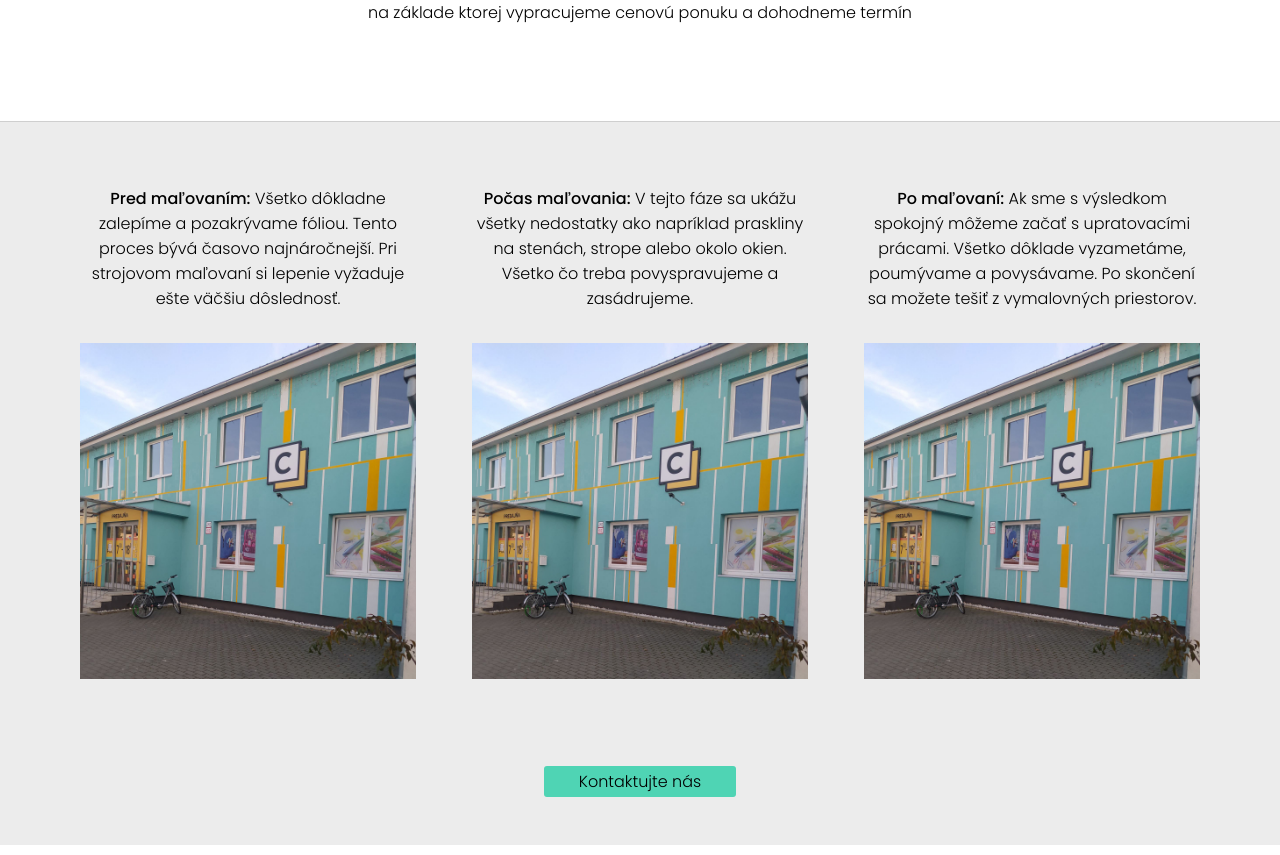
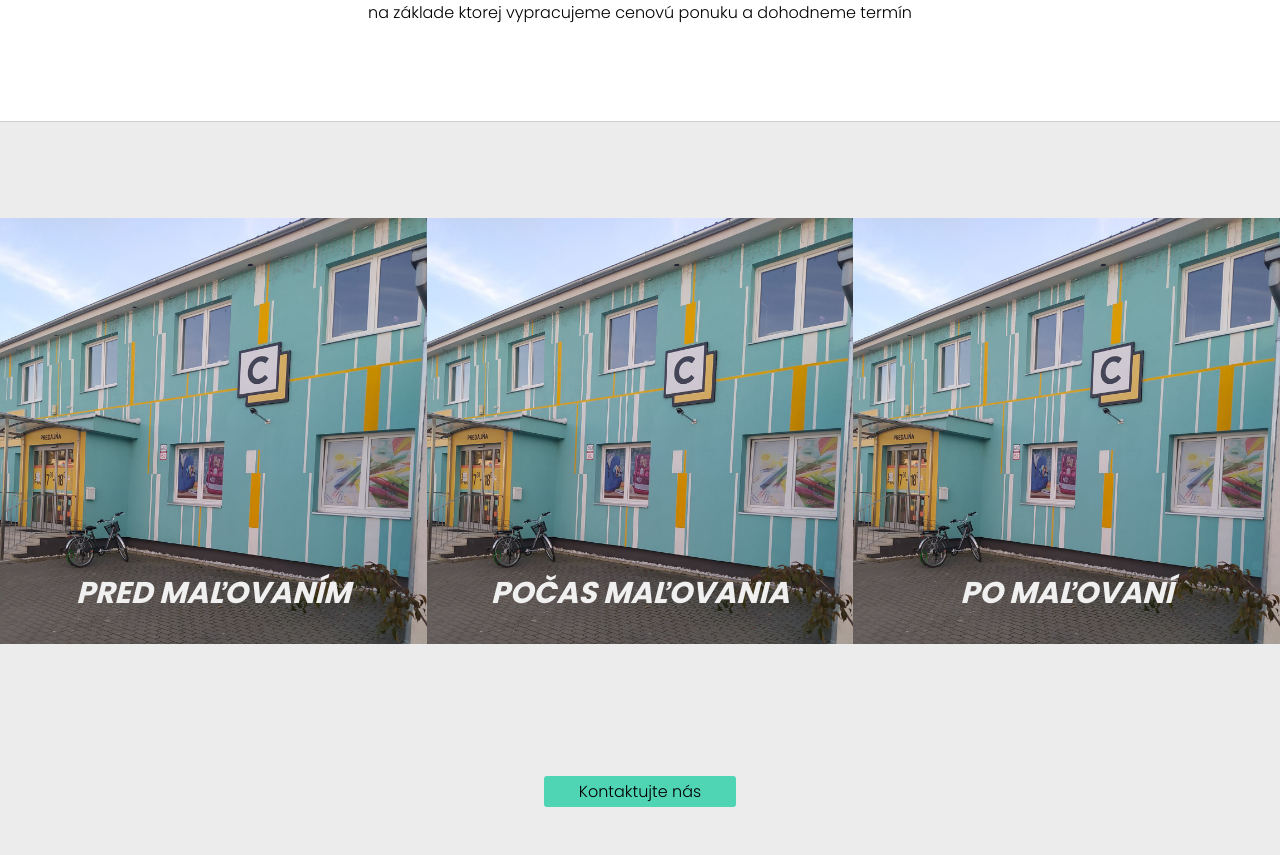
Before and after one commit to MatthewChevy/Synmal, a Vue app: page /about in a window 1280 px wide. Shown: the part 1082-1937 px from the top of the page. Built offline with nearby package versions, Linux system fonts and the light colour scheme.

Commit message:
Redisign third section

```diff
--- a/src/components/About/TheAboutThirdSection.vue
+++ b/src/components/About/TheAboutThirdSection.vue
@@ -26,6 +26,7 @@
                         <div class="image-holder">
                             <img src="../../assets/img/gallery/123965699_688014581857556_6128033632594933054_n.jpg" alt="before">
                         </div>
+                        <h3>Pred maľovaním</h3>
                     </div>
                 </div>
             </article>
@@ -40,6 +41,7 @@
                         <div class="image-holder">
                             <img src="../../assets/img/gallery/123965699_688014581857556_6128033632594933054_n.jpg" alt="in progress">
                         </div>
+                        <h3>Počas maľovania</h3>
                     </div>
                 </div>
             </article>
@@ -54,6 +56,7 @@
                         <div class="image-holder">
                             <img src="../../assets/img/gallery/123965699_688014581857556_6128033632594933054_n.jpg" alt="after">
                         </div>
+                        <h3>Po maľovaní</h3>
                     </div>
                 </div>
             </article>
@@ -156,6 +159,7 @@
 
         .article-image {
             padding: 2rem 0;
+
 
                img{
                    width: 100%;
@@ -333,22 +337,44 @@
         }
     }
 
+    .flex-box{
+        display: flex;
+        justify-content: space-between;
+        flex-wrap: wrap;
+        width: 100%;
+        margin: 0 auto;
+        padding: 4rem 0;
+    }
+
     .article-box{
-        width: 19rem;
+
+        width: 33.333%;
+
+        .center{
+            .article-image{
+                h3{
+                    position: relative;
+                    width: 100%;
+                    text-align: center;
+                    top: -5rem;
+                    font:{
+                        size: 30px;
+                        width: 700;
+                        style: italic
+                    }
+                    text-transform: uppercase;
+                    color: $primary-soft
+                }
+            }
+        }
         p{
+            display: none;
             text-align: center;
             width: 98%;
             margin: 0 auto;
         }
-    }
 
-    .flex-box{
-        display: flex;
-        justify-content: space-between;
-        flex-wrap: wrap;
-        width: $lg-width-container;
-        margin: 0 auto;
-        padding: 4rem 0;
+
     }
 
     .last{
@@ -357,32 +383,32 @@
 
 }
 
-@media screen and ( min-width: 1200px ) {
+// @media screen and ( min-width: 1200px ) {
 
-    .article-box{
-        width: 21rem;
-        p{
-            text-align: center;
-            width: 100%;
-            margin: 0 auto;
-        }
-    }
+//     .article-box{
+//         width: 21rem;
+//         p{
+//             text-align: center;
+//             width: 100%;
+//             margin: 0 auto;
+//         }
+//     }
 
-    .flex-box{
-        display: flex;
-        justify-content: space-between;
-        flex-wrap: wrap;
-        width: 70rem;
-        margin: 0 auto;
-        padding: 4rem 0;
-    }
+//     .flex-box{
+//         display: flex;
+//         justify-content: space-between;
+//         flex-wrap: wrap;
+//         width: 70rem;
+//         margin: 0 auto;
+//         padding: 4rem 0;
+//     }
 
-    .last{
-        margin: unset
-    }
+//     .last{
+//         margin: unset
+//     }
 
 
-}
+// }
 
 
 
```
